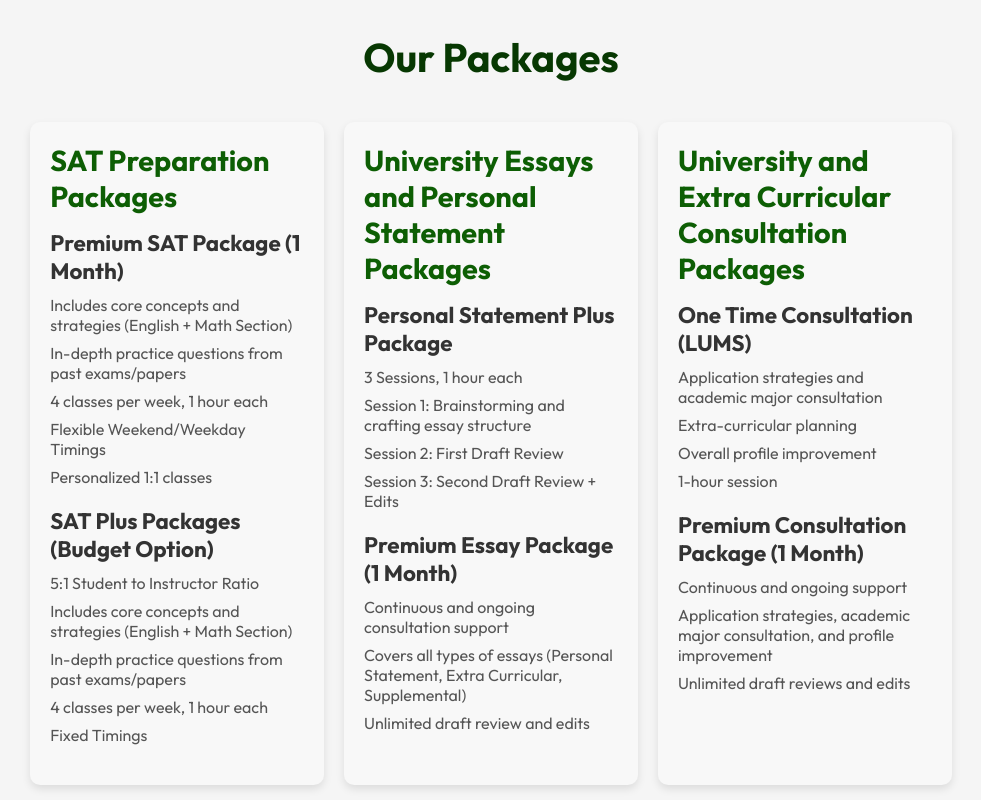
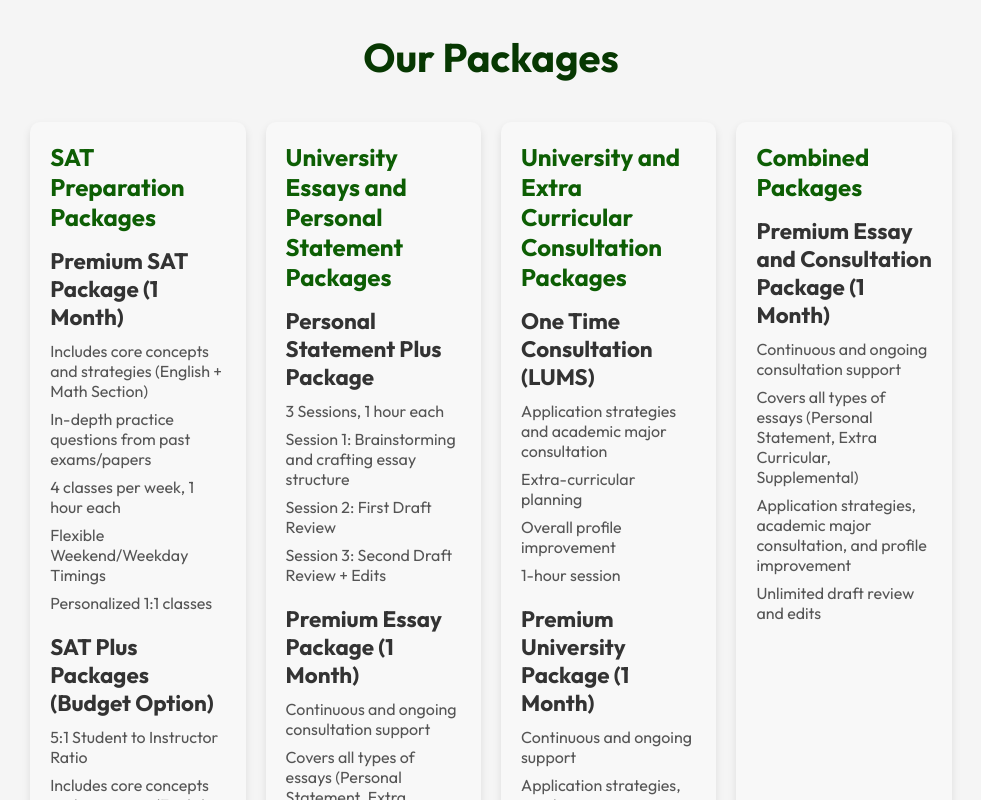
Before and after one commit to Zaeem944/ConsultantProject, a React (Vite) app in the folder ConsultantProject/: page / in a window 1280 px wide. Shown: the part 2120-2920 px from the top of the page, without its empty margins (149-1130 px from the left). Built offline with nearby package versions, Linux system fonts and the light colour scheme.

Commit message:
added combined packages

```diff
--- a/ConsultantProject/src/components/Packages/Packages.css
+++ b/ConsultantProject/src/components/Packages/Packages.css
@@ -27,7 +27,7 @@
   }
 
   .package h2 {
-    font-size: 1.8rem;
+    font-size: 1.5rem;
     color: #0d5e04;
     margin-bottom: 15px;
   }
--- a/ConsultantProject/src/components/Packages/Packages.jsx
+++ b/ConsultantProject/src/components/Packages/Packages.jsx
@@ -68,12 +68,25 @@ const Packages = () => {
             </ul>
           </div>
           <div className="package-item">
-            <h3>Premium Consultation Package (1 Month)</h3>
+            <h3>Premium University Package (1 Month)</h3>
             <ul>
               <li>Continuous and ongoing support</li>
               <li>Application strategies, academic major consultation, and profile improvement</li>
               <li>Unlimited draft reviews and edits</li>
               {/* <li>Price: PKR 15,000</li> */}
+            </ul>
+          </div>
+        </div>
+        <div className="package">
+          <h2>Combined Packages</h2>
+          <div className="package-item">
+          <h3>Premium Essay  and Consultation Package (1 Month)</h3>
+            <ul>
+              <li>Continuous and ongoing consultation support</li>
+              <li>Covers all types of essays (Personal Statement, Extra Curricular, Supplemental)</li>
+              <li>Application strategies, academic major consultation, and profile improvement</li>
+              <li>Unlimited draft review and edits</li>
+              {/* <li>Price: PKR 10,000</li> */}
             </ul>
           </div>
         </div>
```
